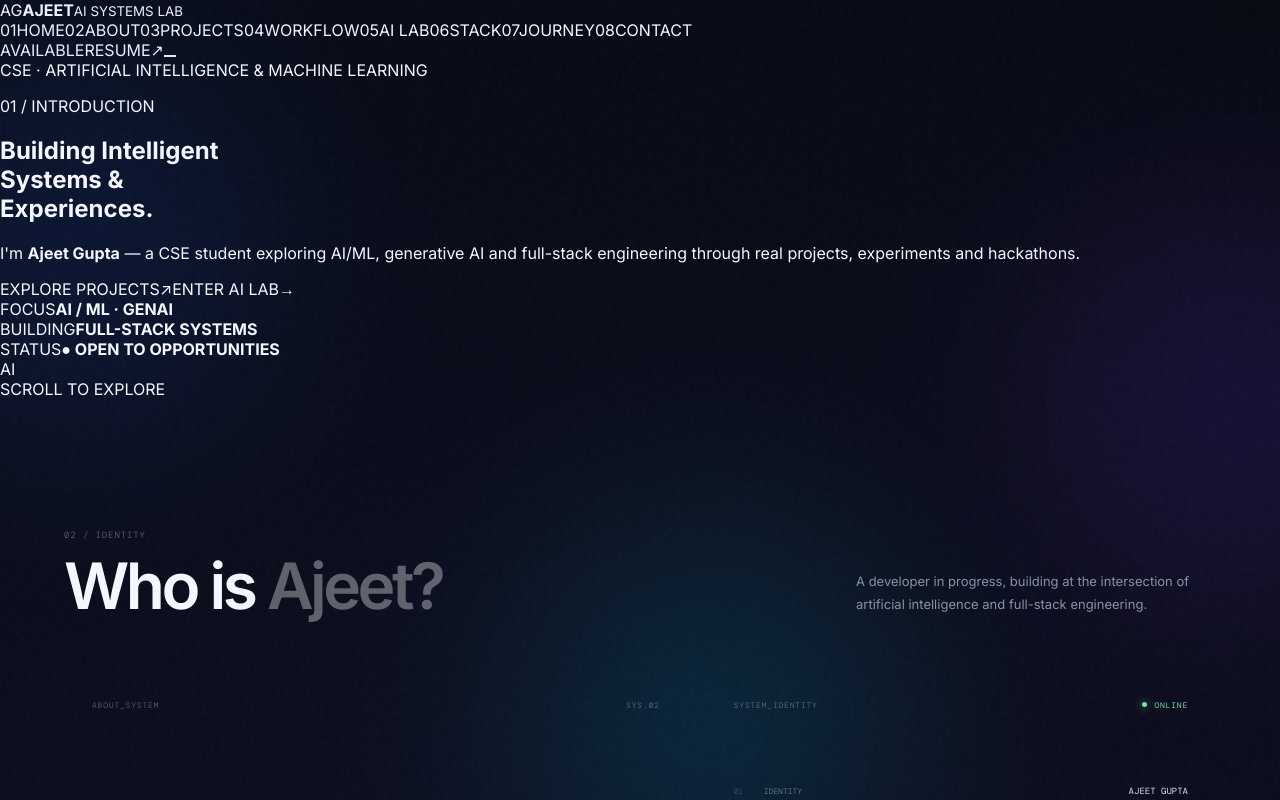
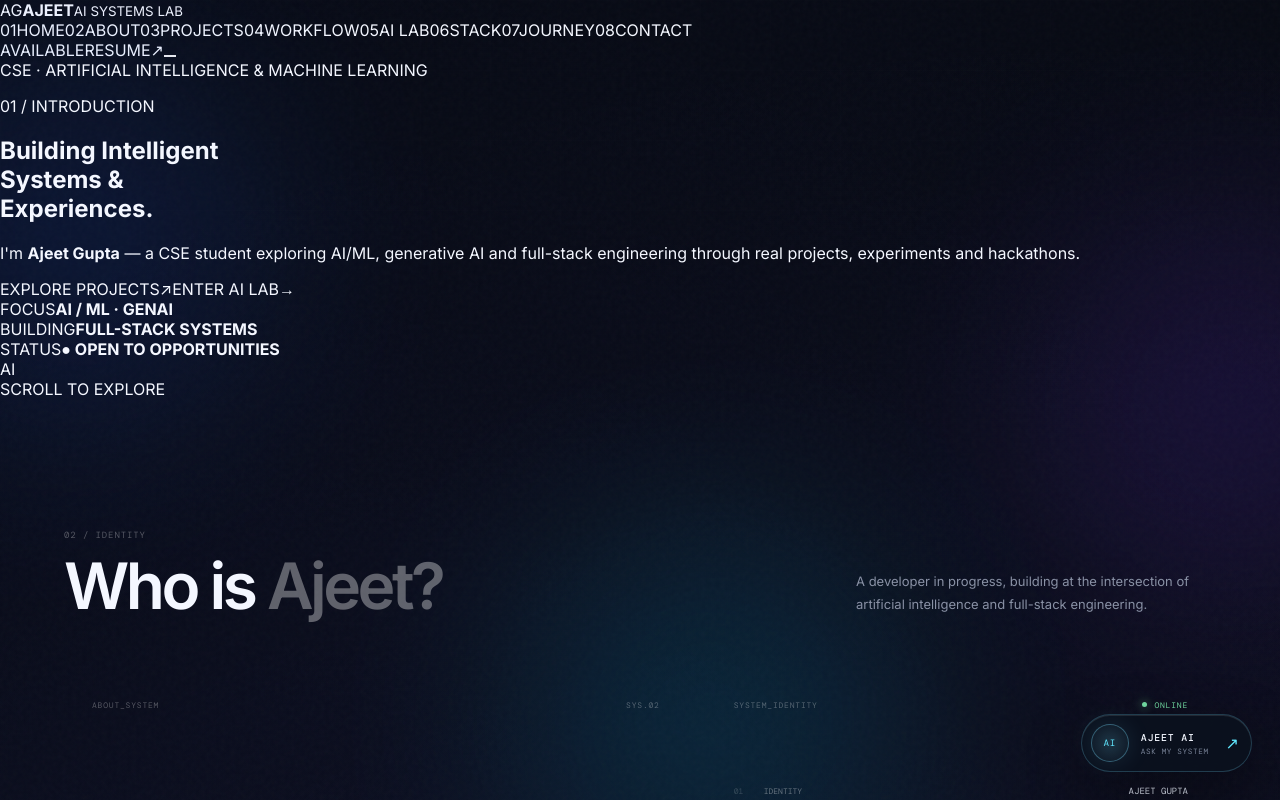
Before and after one commit to gajit9147-dev/Ajeet-Portfolio, a React (Vite) app in the folder client/: page / in a window 1280 px wide. Shown: the top 800 px of the page. Built offline with nearby package versions, Linux system fonts and the light colour scheme; a web font is replaced by a local one.

Commit message:
Include assistant in App component

```diff
--- a/client/src/App.jsx
+++ b/client/src/App.jsx
@@ -7,6 +7,7 @@ import AILab from "./sections/AILab/AILab";
 import Skills from "./sections/Skills/Skills";
 import Journey from "./sections/Journey/Journey";
 import Contact from "./sections/Contact/Contact";
+import AIAssistant from "./components/ai/AIAssistant";
 
 function App() {
   return (
@@ -29,6 +30,8 @@ function App() {
         <Journey />
         <Contact />
       </main>
+
+      <AIAssistant />
     </div>
   );
 }
```
